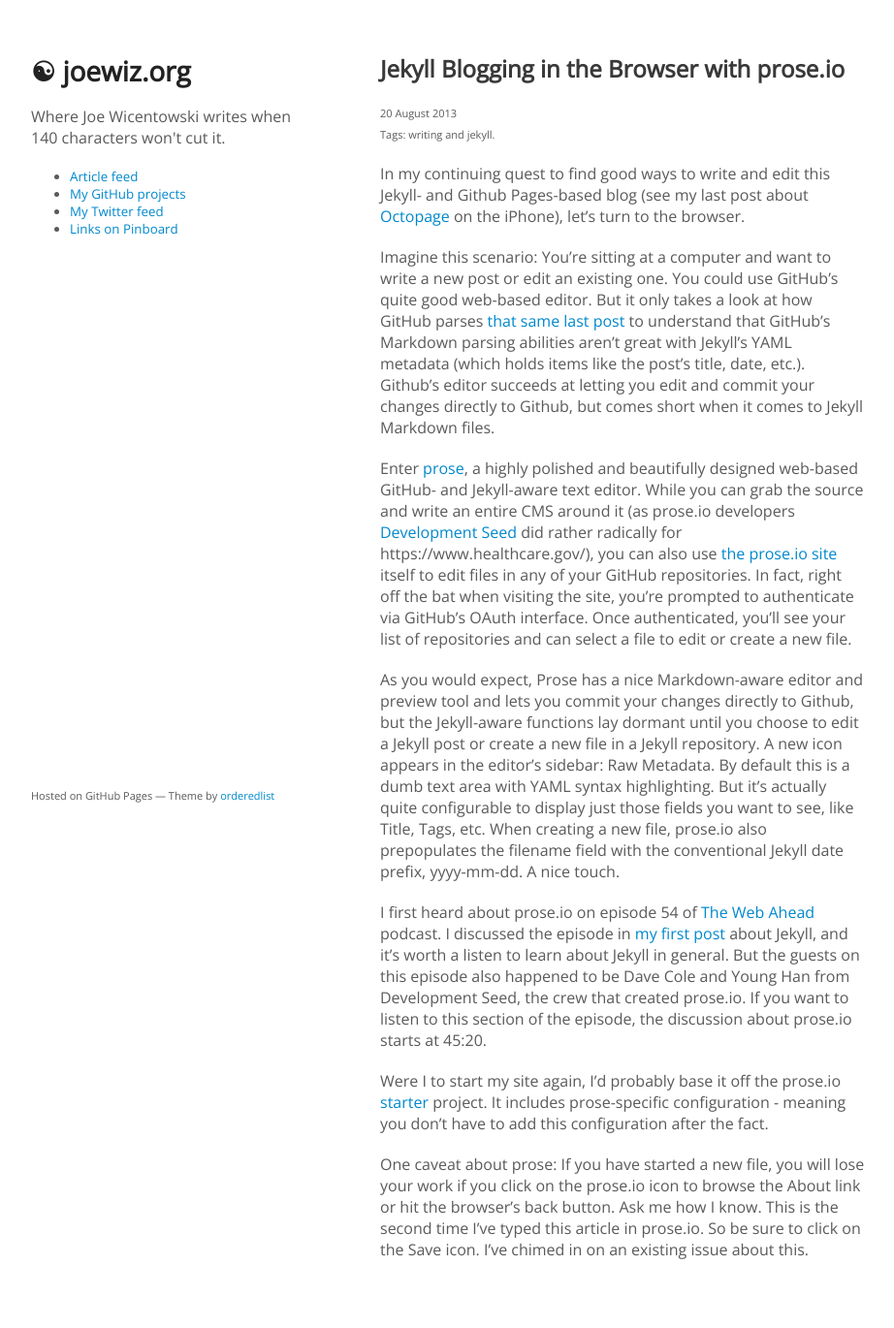
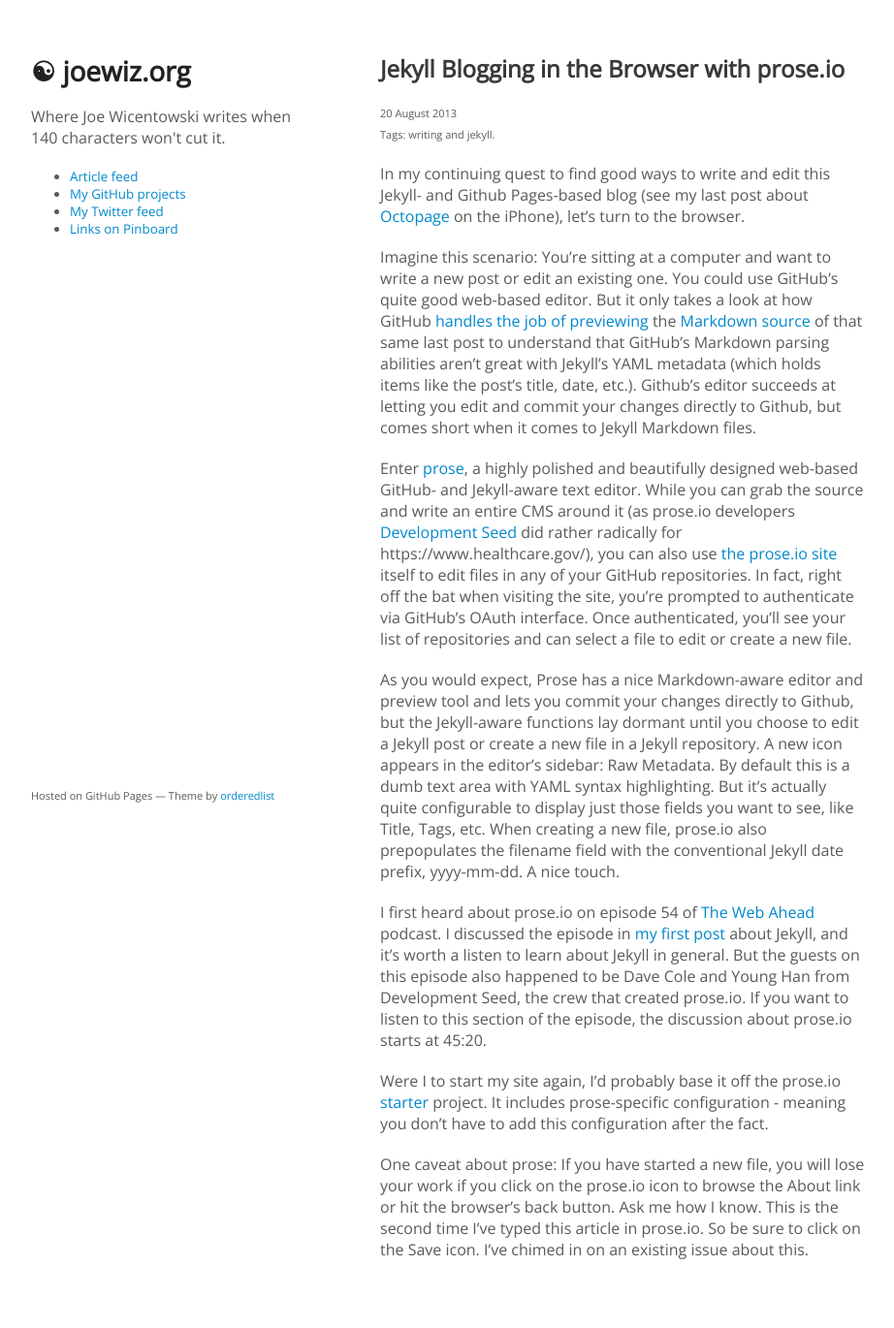
Before and after one commit to joewiz/joewiz.github.io, a Jekyll site: the page built from _posts/2013-08-20-jekyll-blogging-in-the-browser-with-prose-io.md, in a window 1280 px wide. Shown: the whole page at 97% size, without its empty margins (178-1100 px from the left). Built offline with Jekyll 4.4.1, drawn with Linux system fonts in a browser that asks for light colours; Markdown is read by kramdown in place of the engine named in the settings.

Commit message:
Added link to Markdown source example

```diff
--- a/_posts/2013-08-20-jekyll-blogging-in-the-browser-with-prose-io.md
+++ b/_posts/2013-08-20-jekyll-blogging-in-the-browser-with-prose-io.md
@@ -9,7 +9,7 @@
 
 In my continuing quest to find good ways to write and edit this Jekyll- and Github Pages-based blog (see my last post about [Octopage](http://joewiz.org/2013/08/18/mobile-blogging-with-jekyll/) on the iPhone), let's  turn to the browser.
 
-Imagine this scenario: You're sitting at a computer and want to write a new post or edit an existing one.  You could use GitHub's quite good web-based editor.  But it only takes a look at how GitHub parses [that same last post](https://github.com/joewiz/joewiz.github.io/blob/master/_posts/2013-08-18-mobile-blogging-with-jekyll.md) to understand that GitHub's Markdown parsing abilities aren't great with Jekyll's YAML metadata (which holds items like the post's title, date, etc.).  Github's editor succeeds at letting you edit and commit your changes directly to Github, but comes short when it comes to Jekyll Markdown files.
+Imagine this scenario: You're sitting at a computer and want to write a new post or edit an existing one.  You could use GitHub's quite good web-based editor.  But it only takes a look at how GitHub [handles the job of previewing](https://github.com/joewiz/joewiz.github.io/blob/master/_posts/2013-08-18-mobile-blogging-with-jekyll.md) the [Markdown source](https://raw.github.com/joewiz/joewiz.github.io/master/_posts/2013-08-18-mobile-blogging-with-jekyll.md) of that same last post to understand that GitHub's Markdown parsing abilities aren't great with Jekyll's YAML metadata (which holds items like the post's title, date, etc.).  Github's editor succeeds at letting you edit and commit your changes directly to Github, but comes short when it comes to Jekyll Markdown files.
 
 Enter [prose](http://prose.io), a highly polished and beautifully designed web-based GitHub- and Jekyll-aware text editor.  While you can grab the source and write an entire CMS around it (as prose.io developers [Development Seed](http://developmentseed.org/) did rather radically for https://www.healthcare.gov/), you can also use [the prose.io site](http://prose.io) itself to edit files in any of your GitHub repositories.  In fact, right off the bat when visiting the site, you're prompted to authenticate via GitHub's OAuth interface.  Once authenticated, you'll see your list of repositories and can select a file to edit or create a new file.
 
```
